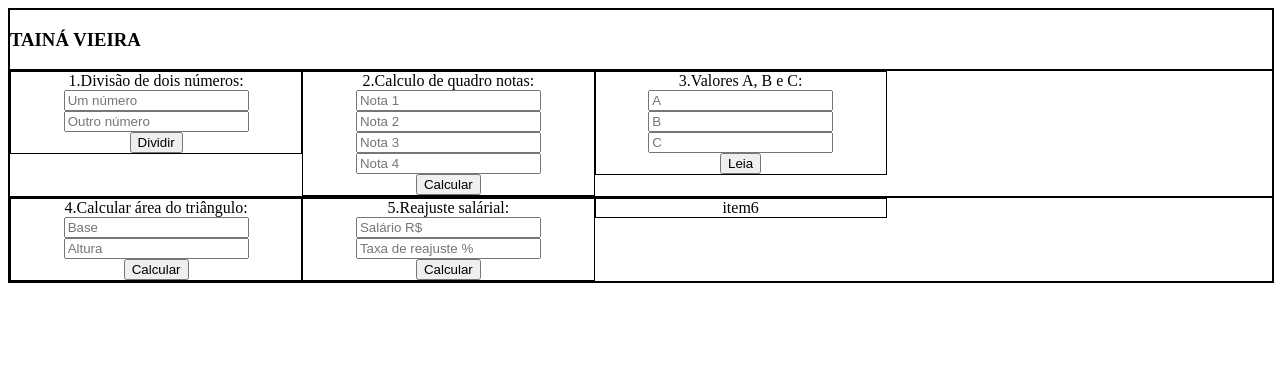
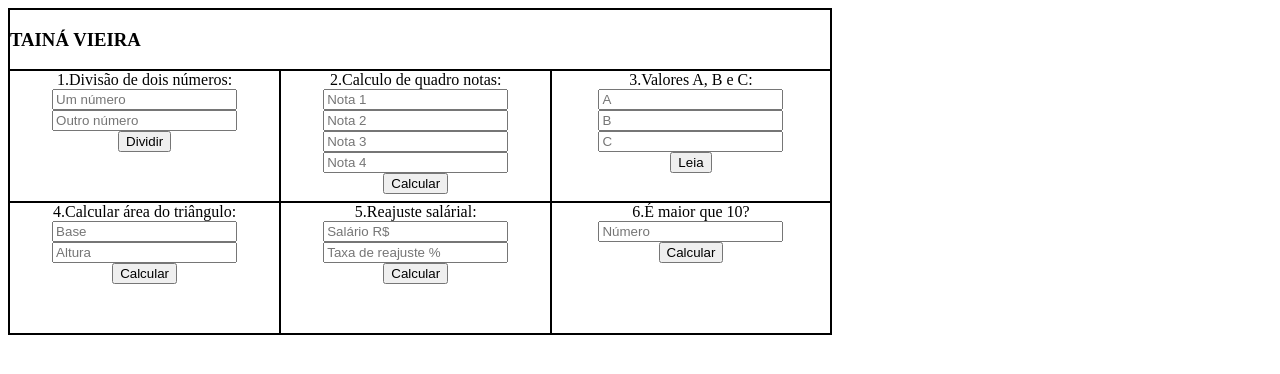
Before and after one commit to Taina333/avaliacao-web, a plain HTML site: page index.html in a window 1280 px wide. Drawn offline with Linux system fonts and the light colour scheme.

Commit message:
calculadora 6 feita, e css feito

```diff
--- a/index.html
+++ b/index.html
@@ -53,7 +53,11 @@
             <input type="number" id="num13" placeholder="Taxa de reajuste %"><br>
             <button type="submit" onclick="salario()">Calcular</button>
         </div>
-        <div id="item6">item6</div>
+        <div id="item6">
+            <label>6.É maior que 10?</label>
+            <input type="number" id="num14" placeholder="Número"><br>
+            <button type="submit" onclick="calcular()">Calcular</button>
+        </div>
         </div>
     </div>
 </body>
--- a/script.js
+++ b/script.js
@@ -56,3 +56,13 @@ function salario(){
     resultado = "Salário atual "+atual
     alert(resultado)
 }
+
+function calcular(){
+    var numero = document.getElementById("num14").value;
+    if (numero > 10){
+        resultado = "É MAIOR QUE 10!"
+    }else{
+        resultado = "NÃO É MAIOR QUE 10!"
+    }
+    alert(resultado)
+}
--- a/stlye.css
+++ b/stlye.css
@@ -2,7 +2,7 @@
     border: 1px black solid;
     display: flex;
     height: 100%;
-    width: 100%;
+    width: 65%;
     display: flex;
     flex-wrap: wrap;
     text-align: center;
@@ -16,7 +16,6 @@
 }
 
 #elemento2{
-    border: 1px black solid;
     height: 100%;
     width: 100%;
     display: flex;
@@ -24,24 +23,23 @@
 
 #item1{
     border: 1px black solid;
-    height: 100%;
-    width: 23%;
+    height: 130px;
+    width: 33%;
 }
 
 #item2{
     border: 1px black solid;
-    height: 100%;
-    width: 23%;
+    height: 130px;
+    width: 33%;
 }
 
 #item3{
     border: 1px black solid;
-    height: 100%;
-    width: 23%;
+    height: 130px;
+    width: 34%;
 }
 
 #elemento3{
-    border: 1px black solid;
     height: 100%;
     width: 100%;
     display: flex;
@@ -49,18 +47,18 @@
 
 #item4{
     border: 1px black solid;
-    height: 100%;
-    width: 23%;
+    height: 130px;
+    width: 33%;
 }
 
 #item5{
     border: 1px black solid;
-    height: 100%;
-    width: 23%;
+    height: 130px;
+    width: 33%;
 }
 
 #item6{
     border: 1px black solid;
-    height: 100%;
-    width: 23%;
+    height: 130px;
+    width: 34%;
 }
```
